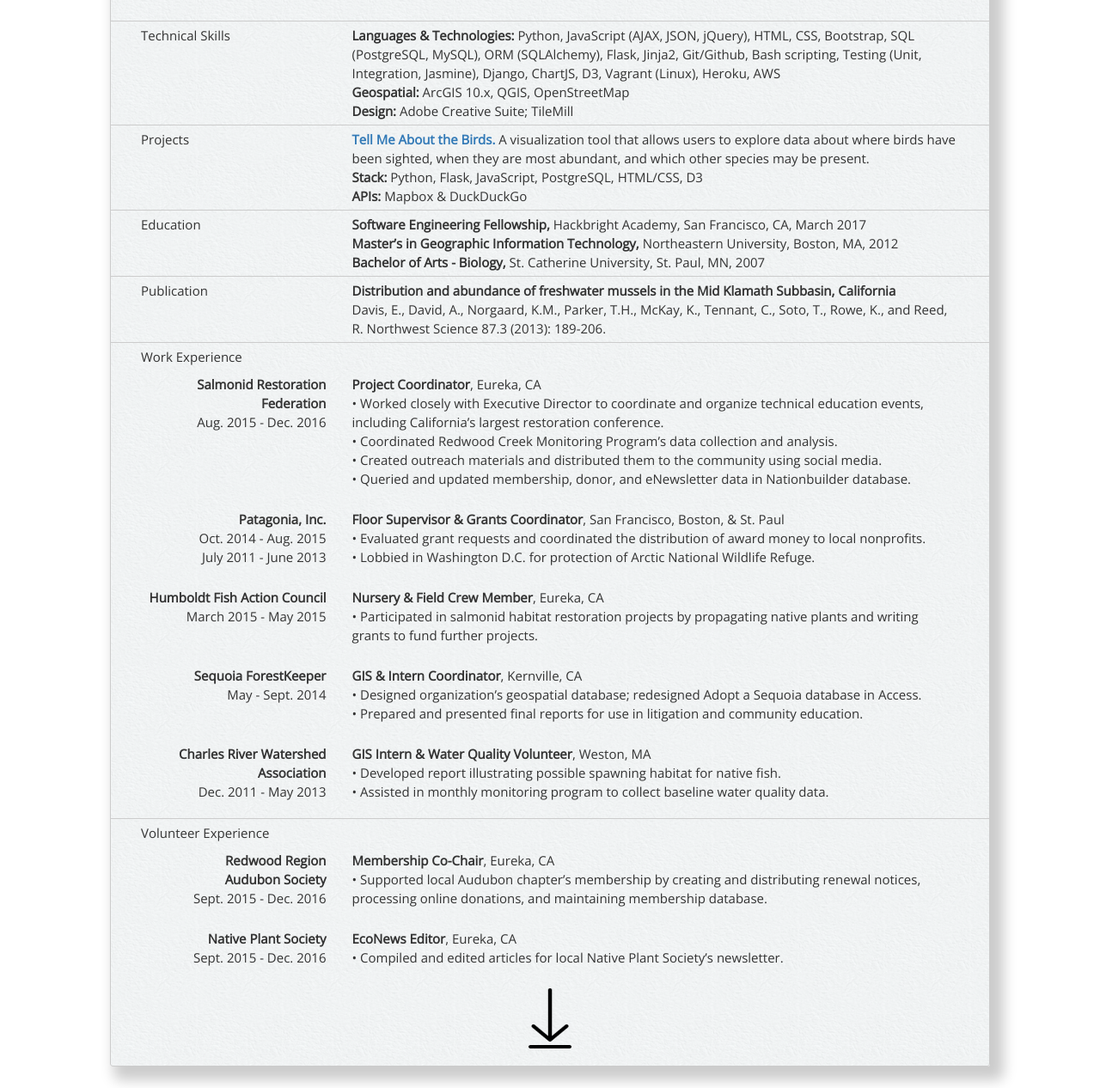
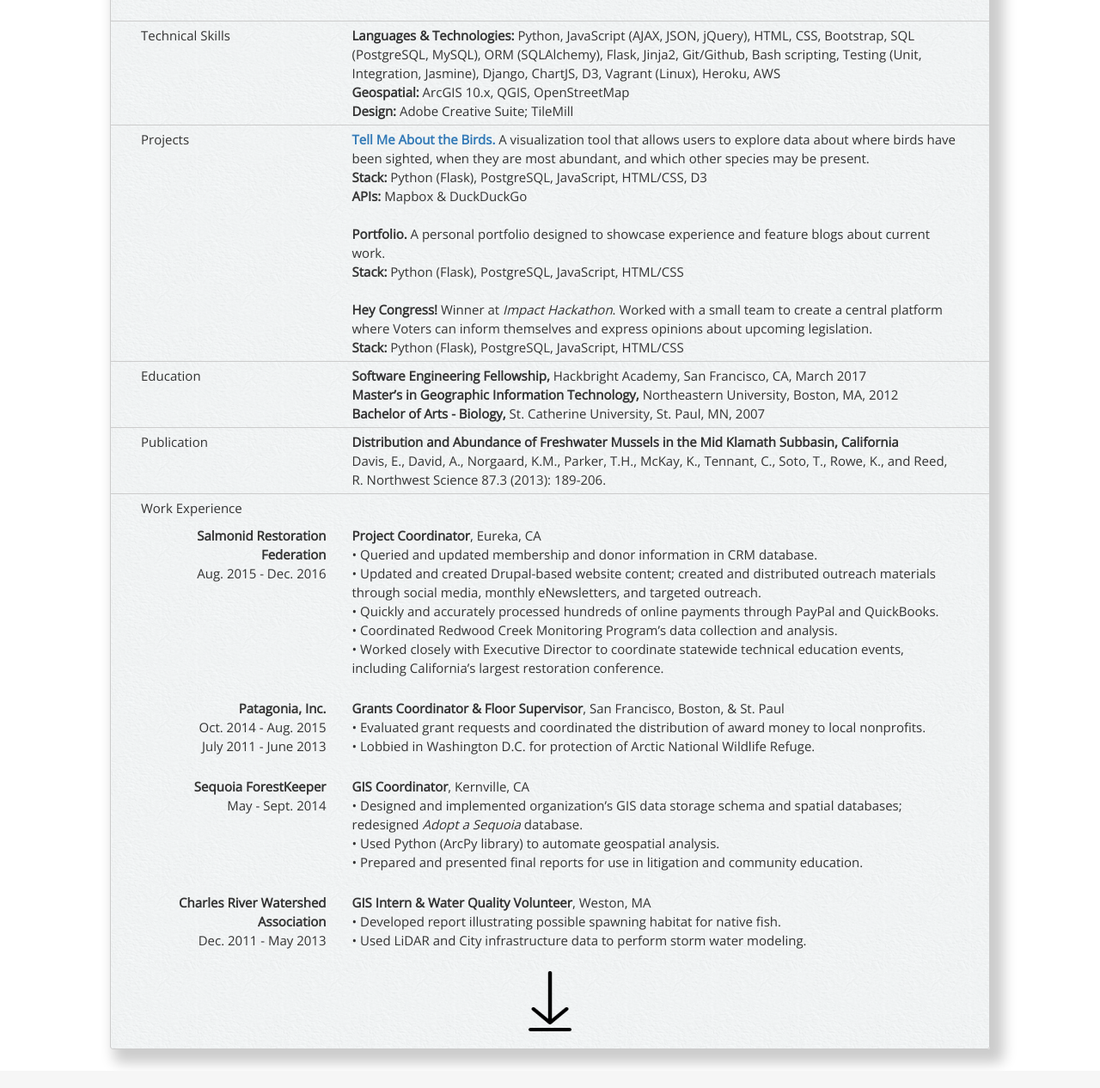
Before and after one commit to kathryn-rowe/Kathryn-Rowe-portfolio, a Flask app: page /resume in a window 1280 px wide. Shown: the part 211-1477 px from the top of the page at 86% size. After the commit the page ends 1450 px from the top, so only its background shows below. Run offline with Flask 2, Linux system fonts and the light colour scheme; some libraries are stand-ins or nearby versions.

Commit message:
Updated resume

```diff
--- a/templates/resume.html
+++ b/templates/resume.html
@@ -29,15 +29,23 @@
 
     <div class="row" id="header-row">
         <div class="col-xs-12 col-md-3 col-lg-3">Projects</div>
+
         <div class="col-xs-12 col-md-9 col-lg-9"><a href="http://kathryn-rowe-portfolio.herokuapp.com/birds"><b>Tell Me About the Birds.</b></a> A visualization tool that allows users to explore data about where birds have been sighted, when they are most abundant, and which other species may be present.<br>
-        <b>Stack:</b> Python, Flask, JavaScript, PostgreSQL, HTML/CSS, D3<br>
-        <b>APIs:</b> Mapbox & DuckDuckGo
+        <b>Stack:</b> Python (Flask), PostgreSQL, JavaScript, HTML/CSS, D3<br>
+        <b>APIs:</b> Mapbox & DuckDuckGo<br><br>
+
+        <b>Portfolio.</b></a> A personal portfolio designed to showcase experience and feature blogs about current work.<br>
+        <b>Stack:</b> Python (Flask), PostgreSQL, JavaScript, HTML/CSS<br><br>
+
+        <b>Hey Congress!</b></a> Winner at <i>Impact Hackathon</i>. Worked with a small team to create a central platform where Voters can inform themselves and express opinions about upcoming legislation.<br>
+        <b>Stack:</b> Python (Flask), PostgreSQL, JavaScript, HTML/CSS<br>
     </div>
 
     </div>
 
     <div class="row" id="header-row">
         <div class="col-xs-12 col-md-3 col-lg-3">Education</div>
+
         <div class="col-xs-12 col-md-9 col-lg-9"><b>Software Engineering Fellowship,</b> Hackbright Academy, San Francisco, CA, March 2017<br>
         <b>Master’s in Geographic Information Technology,</b> Northeastern University, Boston, MA, 2012<br>
         <b>Bachelor of Arts - Biology,</b> St. Catherine University, St. Paul, MN, 2007</div>
@@ -45,7 +53,7 @@
 
     <div class="row" id="header-row">
         <div class="col-xs-12 col-md-3 col-lg-3">Publication</div>
-        <div class="col-xs-12 col-md-9 col-lg-9"><b>Distribution and abundance of freshwater mussels in the Mid Klamath Subbasin, California</b><br>
+        <div class="col-xs-12 col-md-9 col-lg-9"><b>Distribution and Abundance of Freshwater Mussels in the Mid Klamath Subbasin, California</b><br>
         Davis, E., David, A., Norgaard, K.M., Parker, T.H., McKay, K., Tennant, C., Soto, T., Rowe, K., and Reed, R. Northwest Science 87.3 (2013): 189-206.</div>
     </div>
 
@@ -56,53 +64,37 @@
     <div class="row">
         <div class="col-xs-12 col-md-3 col-lg-3" align="right"><b>Salmonid Restoration Federation</b><br> Aug. 2015 - Dec. 2016</div>
         <div class="col-xs-12 col-md-9 col-lg-9"><b>Project Coordinator</b>, Eureka, CA<br>
-        • Worked closely with Executive Director to coordinate and organize technical education events, including California’s largest restoration conference.<br>
+        • Queried and updated membership and donor information in CRM database.<br>
+        • Updated and created Drupal-based website content; created and distributed outreach materials through social media, monthly eNewsletters, and targeted outreach.<br>
+        • Quickly and accurately processed hundreds of online payments through PayPal and QuickBooks.<br>
         • Coordinated Redwood Creek Monitoring Program’s data collection and analysis.<br>
-        • Created outreach materials and distributed them to the community using social media.<br>
-        • Queried and updated membership, donor, and eNewsletter data in Nationbuilder database.</div>
+        • Worked closely with Executive Director to coordinate statewide technical education events, including California’s largest restoration conference.
+        </div>
     </div>
 
     <div class="row">
         <div class="col-xs-12 col-md-3 col-lg-3" align="right"><b>Patagonia, Inc.</b><br>Oct. 2014 - Aug. 2015<br>July 2011 - June 2013</div>
-        <div class="col-xs-12 col-md-9 col-lg-9"><b>Floor Supervisor & Grants Coordinator</b>, San Francisco, Boston, & St. Paul<br>
+        <div class="col-xs-12 col-md-9 col-lg-9"><b>Grants Coordinator & Floor Supervisor</b>, San Francisco, Boston, & St. Paul<br>
         • Evaluated grant requests and coordinated the distribution of award money to local nonprofits.<br>
-        • Lobbied in Washington D.C. for protection of Arctic National Wildlife Refuge.</div>
-    </div>
-
-    <div class="row">
-        <div class="col-xs-12 col-md-3 col-lg-3" align="right"><b>Humboldt Fish Action Council</b><br>March 2015 - May 2015</div>
-        <div class="col-xs-12 col-md-9 col-lg-9"><b>Nursery & Field Crew Member</b>, Eureka, CA<br>
-        • Participated in salmonid habitat restoration projects by propagating native plants and writing grants to fund further projects.</div>
+        • Lobbied in Washington D.C. for protection of Arctic National Wildlife Refuge.
+        </div>
     </div>
 
     <div class="row">
         <div class="col-xs-12 col-md-3 col-lg-3" align="right"><b>Sequoia ForestKeeper</b><br>May - Sept. 2014</div>
-        <div class="col-xs-12 col-md-9 col-lg-9"><b>GIS & Intern Coordinator</b>, Kernville, CA<br>
-        • Designed organization’s geospatial database; redesigned Adopt a Sequoia database in Access.<br>
-        • Prepared and presented final reports for use in litigation and community education.</div>
+        <div class="col-xs-12 col-md-9 col-lg-9"><b>GIS Coordinator</b>, Kernville, CA<br>
+        • Designed and implemented organization’s GIS data storage schema and spatial databases; redesigned <i>Adopt a Sequoia</i> database.<br>
+        • Used Python (ArcPy library) to automate geospatial analysis.<br>
+        • Prepared and presented final reports for use in litigation and community education.
+        </div>
     </div>
 
     <div class="row">
         <div class="col-xs-12 col-md-3 col-lg-3" align="right"><b>Charles River Watershed Association</b><br>Dec. 2011 - May 2013</div>
         <div class="col-xs-12 col-md-9 col-lg-9"><b>GIS Intern & Water Quality Volunteer</b>, Weston, MA<br>
         • Developed report illustrating possible spawning habitat for native fish.<br>
-        • Assisted in monthly monitoring program to collect baseline water quality data.</div>
-    </div>
-
-    <div class="row" id="header-row">
-        <div class="col-xs-12 col-md-3 col-lg-3">Volunteer Experience</div>
-    </div>
-
-    <div class="row">
-        <div class="col-xs-12 col-md-3 col-lg-3" align="right"><b>Redwood Region<br>Audubon Society</b><br>Sept. 2015 - Dec. 2016</div>
-        <div class="col-xs-12 col-md-9 col-lg-9"><b>Membership Co-Chair</b>, Eureka, CA<br>
-        • Supported local Audubon chapter’s membership by creating and distributing renewal notices, processing online donations, and maintaining membership database.</div>
-    </div>
-
-    <div class="row">
-        <div class="col-xs-12 col-md-3 col-lg-3" align="right"><b>Native Plant Society</b><br>Sept. 2015 - Dec. 2016</div>
-        <div class="col-xs-12 col-md-9 col-lg-9"><b>EcoNews Editor</b>, Eureka, CA<br>
-        • Compiled and edited articles for local Native Plant Society’s newsletter.</div>
+        • Used LiDAR and City infrastructure data to perform storm water modeling.
+        </div>
     </div>
 
     <!-- Download my resume -->
```
Also changed, not shown: 1 other file.
